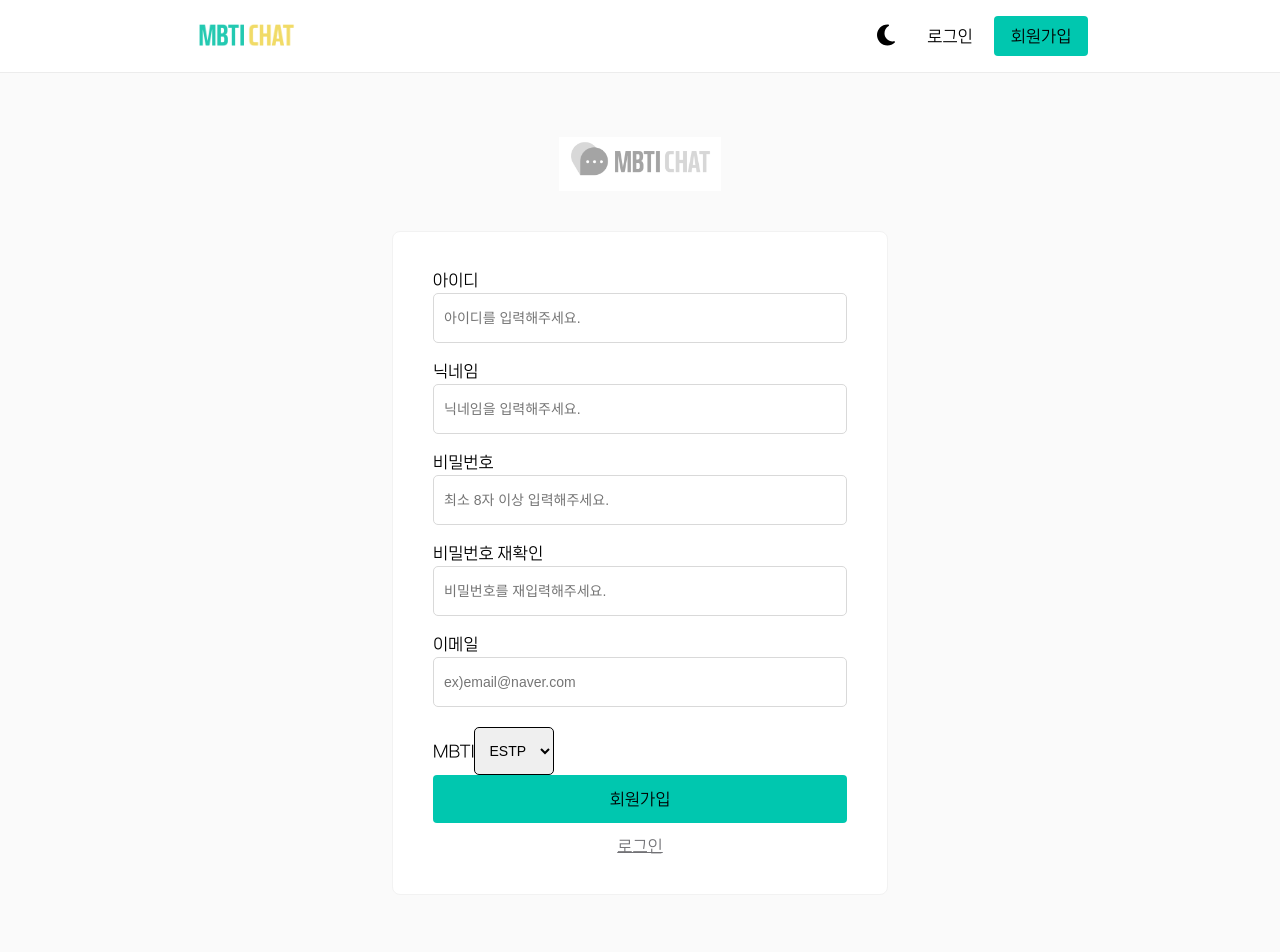
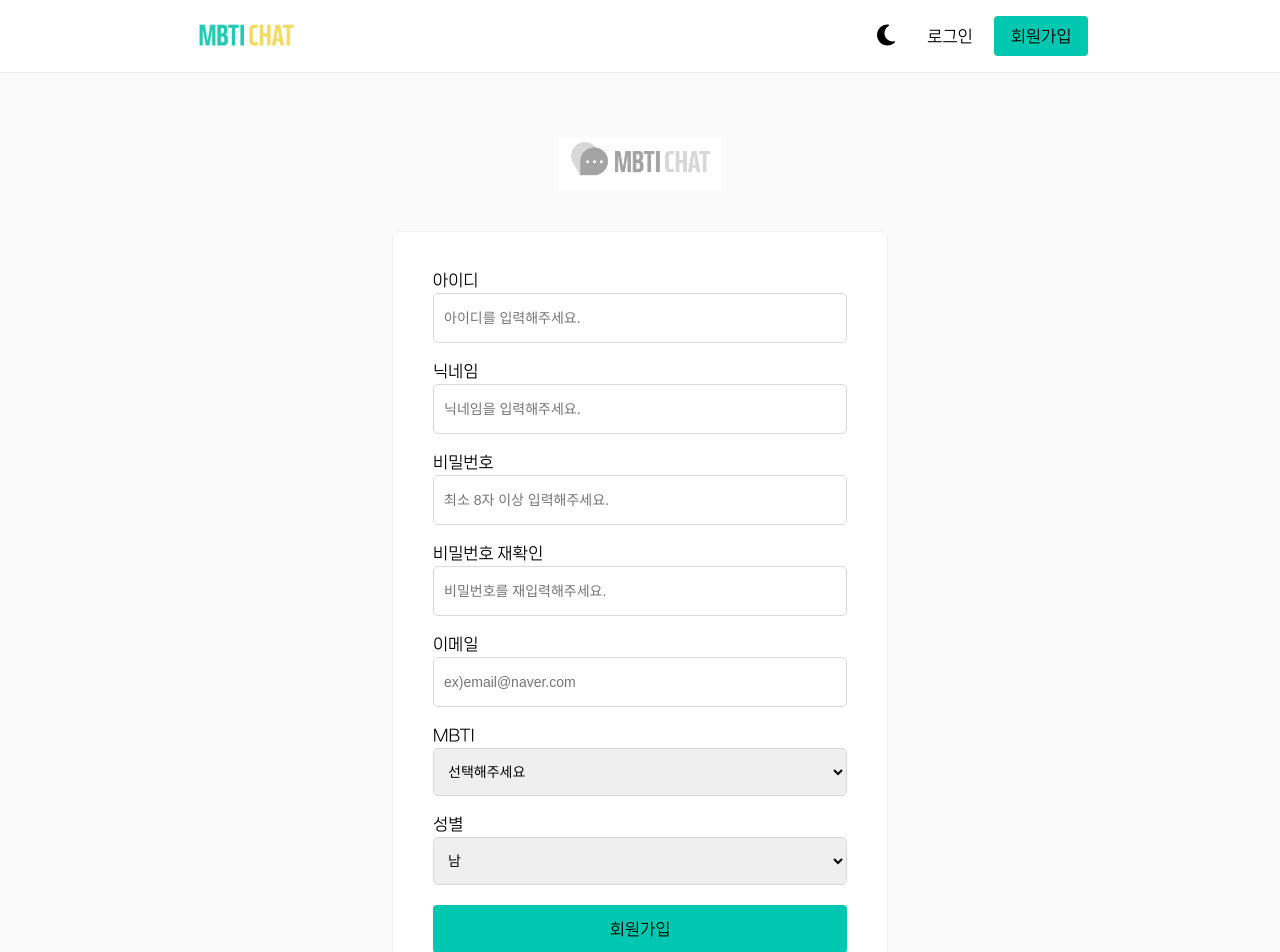
Before and after one commit to Sassy-Project/front-mbti-chat, a React (Create React App) app: page /signup in a window 1280 px wide. Shown: the top 952 px of the page. Built offline with nearby package versions, Linux system fonts and the light colour scheme.

Commit message:
fix: Update sign up & validation

```diff
--- a/src/API/API.ts
+++ b/src/API/API.ts
@@ -15,18 +15,26 @@ interface LoginData {
   password: string;
 }
 
+interface CheckIdData {
+  loginId: string;
+}
+
+interface CheckEmailData {
+  email: string;
+}
+
 const API = {
   signUp: async (data: SignUpData): Promise<AxiosResponse> => {
     const response = await defaultInstance.post(`users/signup`, data);
     return response;
   },
 
-  checkId: async (loginId: string): Promise<AxiosResponse> => {
+  checkId: async (loginId: CheckIdData): Promise<AxiosResponse> => {
     const response = await defaultInstance.post(`users/signup/id`, loginId);
     return response;
   },
 
-  checkEmail: async (email: string): Promise<AxiosResponse> => {
+  checkEmail: async (email: CheckEmailData): Promise<AxiosResponse> => {
     const response = await defaultInstance.post(`users/signup/email`, email);
     return response;
   },
--- a/src/components/LabelBasicInput/index.tsx
+++ b/src/components/LabelBasicInput/index.tsx
@@ -43,7 +43,7 @@ const LabelBasicInput = (props: LabelBasicInputProps) => {
         hasError={hasError}
         placeholder={placeholder}
       />
-      {hasError ? <span className={styles.error}>{errorMessage}</span> : null}
+      {hasError && <span className={styles.error}>{errorMessage}</span>}
     </div>
   );
 };
--- a/src/components/LabelBasicSelect/index.tsx
+++ b/src/components/LabelBasicSelect/index.tsx
@@ -1,5 +1,6 @@
 import Label from '../styled-components/Label';
 import BasicSelect from '../styled-components/BasicSelect';
+import styles from './style.module.scss';
 
 interface LabelBasicSelectProps {
   label: string;
@@ -7,7 +8,7 @@ interface LabelBasicSelectProps {
   id: string;
   value: string;
   options: string[];
-  onChange: (e: React.ChangeEvent<HTMLInputElement>) => void;
+  onChange: (e: React.ChangeEvent<HTMLSelectElement>) => void;
   onBlur?: (e: React.FocusEvent<HTMLSelectElement>) => void;
   hasError?: boolean;
   errorMessage?: string;
@@ -16,7 +17,7 @@ interface LabelBasicSelectProps {
 const LabelBasicSelect = (props: LabelBasicSelectProps) => {
   const { label, text, id, value, options, onChange, onBlur, hasError, errorMessage } = props;
   return (
-    <div className='FormContainer'>
+    <div className={styles.FormContainer}>
       <Label htmlFor={label} text={text} />
       <BasicSelect
         id={id}
@@ -26,7 +27,7 @@ const LabelBasicSelect = (props: LabelBasicSelectProps) => {
         onBlur={onBlur}
         hasError={hasError}
       />
-      {hasError && <span className='BasicInput__error'>{errorMessage}</span>}
+      {hasError ? <span className={styles.error}>{errorMessage}</span> : null}
     </div>
   );
 };
--- /dev/null
+++ b/src/components/LabelBasicSelect/style.module.scss
@@ -0,0 +1,7 @@
+.FormContainer {
+  margin-bottom: 20px;
+  .error {
+    font-size: 13px;
+    color: #bf0b0b;
+  }
+}
--- a/src/components/SignUpForm/index.tsx
+++ b/src/components/SignUpForm/index.tsx
@@ -1,7 +1,8 @@
-import { useState } from 'react';
+import { useEffect, useState } from 'react';
 import { Link } from 'react-router-dom';
 import {
   ID_REQUIRE_CHECK,
+  ID_OVERLAP_CHECK,
   NICKNAME_REQUIRE_CHECK,
   PW_REQUIRE_CHECK,
   PW_VALID_CHECK,
@@ -9,8 +10,8 @@ import {
   PWCONFIRM_VALID_CHECK,
   EMAIL_REQUIRE_CHECK,
   EMAIL_VALID_CHECK,
+  EMAIL_OVERLAP_CHECK,
   MBTI_REQUIRE_CHECK,
-  ID_OVERLAP_CHECK,
 } from '../../constants/message';
 import { regEmail } from '../../constants/regEx';
 import LabelBasicInput from '../LabelBasicInput';
@@ -21,6 +22,7 @@ import styles from './style.module.scss';
 
 // mbti Select option
 const mbtiList = [
+  '선택해주세요',
   'ESTP',
   'ESFP',
   'ENFP',
@@ -39,14 +41,17 @@ const mbtiList = [
   'INTP',
 ];
 
+// gender Select option
+const genderList = ['남', '여'];
+
 const SignUpForm = () => {
   const [loginId, setLoginId] = useState<string>('');
   const [nickname, setNickname] = useState<string>('');
   const [password, setPassword] = useState<string>('');
   const [passwordConfirm, setPasswordConfirm] = useState<string>('');
   const [email, setEmail] = useState<string>('');
-  const [mbti, setMbti] = useState<string>('ESTP');
-  const [gender, setGender] = useState<string>('남');
+  const [mbti, setMbti] = useState<string>(mbtiList[0]);
+  const [gender, setGender] = useState<string>(genderList[0]);
   // Valid
   const [isValidLoginId, setIsValidLoginId] = useState<boolean>(false);
   const [isValidNickname, setIsValidNickname] = useState<boolean>(false);
@@ -61,13 +66,32 @@ const SignUpForm = () => {
   const [passwordConfirmErrorMessage, setPasswordConfirmErrorMessage] =
     useState<string>(PWCONFIRM_REQUIRE_CHECK);
   const [emailErrorMessage, setEmailErrorMessage] = useState<string>(EMAIL_REQUIRE_CHECK);
-  const [mbtiErrorMessage, setMbtiErrorMessage] = useState<string>(MBTI_REQUIRE_CHECK);
+  const [mbtiErrorMessage] = useState<string>(MBTI_REQUIRE_CHECK);
 
   // LoginId onChange Event
   const onChangeLoginId = (e: React.ChangeEvent<HTMLInputElement>) => {
     setLoginId(e.currentTarget.value);
     setIsValidLoginId(false);
   };
+
+  // LoginId useEffect
+  useEffect(() => {
+    if (loginId) {
+      const data = { loginId };
+      const response = API.checkId(data);
+      response
+        .then((res) => {
+          // eslint-disable-next-line no-console
+          console.log(res);
+        })
+        .catch((error) => {
+          // eslint-disable-next-line no-console
+          console.log(error);
+          setIsValidLoginId(true);
+          setLoginIdErrorMessage(ID_OVERLAP_CHECK);
+        });
+    }
+  }, [loginId]);
 
   // Nickname onChange Event
   const onChangeNickname = (e: React.ChangeEvent<HTMLInputElement>) => {
@@ -93,8 +117,27 @@ const SignUpForm = () => {
     setIsValidEmail(false);
   };
 
+  // Email useEffect
+  useEffect(() => {
+    if (email) {
+      const data = { email };
+      const response = API.checkEmail(data);
+      response
+        .then((res) => {
+          // eslint-disable-next-line no-console
+          console.log(res);
+        })
+        .catch((error) => {
+          // eslint-disable-next-line no-console
+          console.log(error);
+          setIsValidEmail(true);
+          setEmailErrorMessage(EMAIL_OVERLAP_CHECK);
+        });
+    }
+  }, [email]);
+
   // Mbti onChange Event select
-  const onChangeMbti = (e: React.FocusEvent<HTMLSelectElement>) => {
+  const onChangeMbti = (e: React.ChangeEvent<HTMLSelectElement>) => {
     setMbti(e.currentTarget.value);
     if (e.currentTarget.value !== '1') {
       setIsValidMbti(false);
@@ -102,7 +145,7 @@ const SignUpForm = () => {
   };
 
   // Gender onChange Event select
-  const onChangeGender = (e: React.FocusEvent<HTMLSelectElement>) => {
+  const onChangeGender = (e: React.ChangeEvent<HTMLSelectElement>) => {
     setGender(e.currentTarget.value);
   };
 
@@ -110,6 +153,7 @@ const SignUpForm = () => {
   const onBlurLoginId = () => {
     if (!loginId) {
       setIsValidLoginId(true);
+      setLoginIdErrorMessage(ID_REQUIRE_CHECK);
     }
   };
 
@@ -165,7 +209,7 @@ const SignUpForm = () => {
 
   // MBTI onBlur Event
   const onBlurMbti = () => {
-    if (mbti === '1') {
+    if (mbti === mbtiList[0]) {
       setIsValidMbti(true);
     }
   };
@@ -186,33 +230,41 @@ const SignUpForm = () => {
       setIsValidPasswordConfirm(true);
     } else if (isValidEmail === false && !email) {
       setIsValidEmail(true);
-    } else if (isValidMbti === false && mbti === '1') {
+    } else if (isValidMbti === false && mbti === mbtiList[0]) {
       setIsValidMbti(true);
     } else {
       // Sign up API
+      // eslint-disable-next-line no-console
+      console.log('회원가입 성공 or 실패');
+      onSignUpHandler();
+    }
+  };
+  // 회원가입 api
+  const onSignUpHandler = () => {
     const data = {
       loginId,
       nickname,
       password,
       email,
-        mbti: '1',
-        gender: '남',
+      mbti,
+      gender,
     };
     const response = API.signUp(data);
     response
       .then((res) => {
         if (res.data.code === 'SignUp') {
-            alert('회원가입이 완료되었습니다.'); // 추후 modal 공통 컴포넌트 작업 고려
+          // eslint-disable-next-line no-alert
+          alert('회원가입이 완료되었습니다.');
           window.location.replace('/login');
         }
       })
       .catch((error) => {
         if (error.code === 'ERR_BAD_REQUEST') {
           error.message = '회원가입에 실패하였습니다.';
+          // eslint-disable-next-line no-alert
           alert(error.message);
         }
       });
-    }
   };
 
   return (
@@ -294,6 +346,15 @@ const SignUpForm = () => {
           hasError={isValidMbti}
           errorMessage={mbtiErrorMessage}
         />
+        <LabelBasicSelect
+          label='gender'
+          text='성별'
+          id='gender'
+          options={genderList}
+          value={gender}
+          onChange={onChangeGender}
+        />
+
         <div className={styles.signup__btn}>
           <Button text='회원가입' onClick={handleLastCheckClick} />
           <Link to='/login' className={styles.signup__btn__prev}>
--- a/src/components/styled-components/BasicSelect.tsx
+++ b/src/components/styled-components/BasicSelect.tsx
@@ -1,18 +1,17 @@
-/* eslint-disable @typescript-eslint/no-unused-vars */
 import styled from 'styled-components';
 
 interface SelectProps {
   id: string;
   value: string;
   options: string[];
-  onChange: (e: React.ChangeEvent<HTMLInputElement>) => void;
+  onChange: (e: React.ChangeEvent<HTMLSelectElement>) => void;
   onBlur?: (e: React.FocusEvent<HTMLSelectElement>) => void;
   hasError?: boolean;
 }
 
 const Select = ({ id, value, options, onChange, onBlur, hasError }: SelectProps) => {
   return (
-    <StyledSelect id={id} value={value} onChange={onChange} onBlur={onBlur}>
+    <StyledSelect id={id} value={value} onChange={onChange} onBlur={onBlur} hasError={hasError}>
       {options.map((option) => (
         <option key={option} value={option}>
           {option}
@@ -23,10 +22,14 @@ const Select = ({ id, value, options, onChange, onBlur, hasError }: SelectProps)
 };
 
 const StyledSelect = styled.select<Pick<SelectProps, 'hasError'>>`
+  display: flex;
+  width: 100%;
   height: 48px;
   padding: 0 10px;
+  margin: 5px 0px;
   border-radius: 5px;
-  border: 1px solid ${(props) => (props.hasError ? '#bf0b0b' : null)};
+  outline: none;
+  border: 1px solid ${(props) => (props.hasError ? '#bf0b0b' : '#D9D9D9')};
   font-size: 14px;
 `;
 
--- a/src/constants/message.ts
+++ b/src/constants/message.ts
@@ -8,4 +8,5 @@ export const PWCONFIRM_REQUIRE_CHECK = '비밀번호를 재입력해주세요.';
 export const PWCONFIRM_VALID_CHECK = '비밀번호가 일치하지 않습니다.';
 export const EMAIL_REQUIRE_CHECK = '이메일을 입력해주세요.';
 export const EMAIL_VALID_CHECK = '이메일 양식을 확인해주세요.';
+export const EMAIL_OVERLAP_CHECK = '이메일 중복입니다.';
 export const MBTI_REQUIRE_CHECK = 'MBTI를 선택해주세요.';
```
Also changed, not shown: src/components/LabelBasicSelect/style.scss (deleted). Lines whose indentation alone changed are shown as unchanged.
